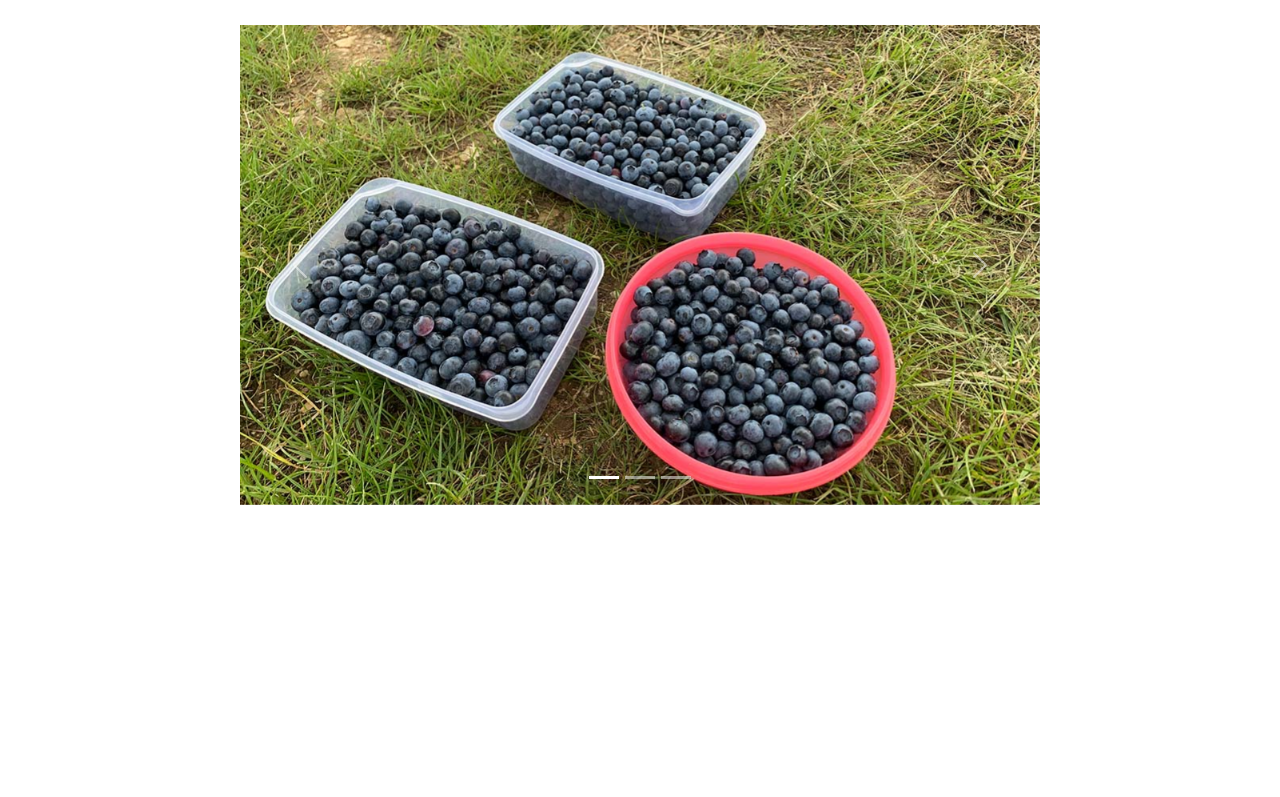
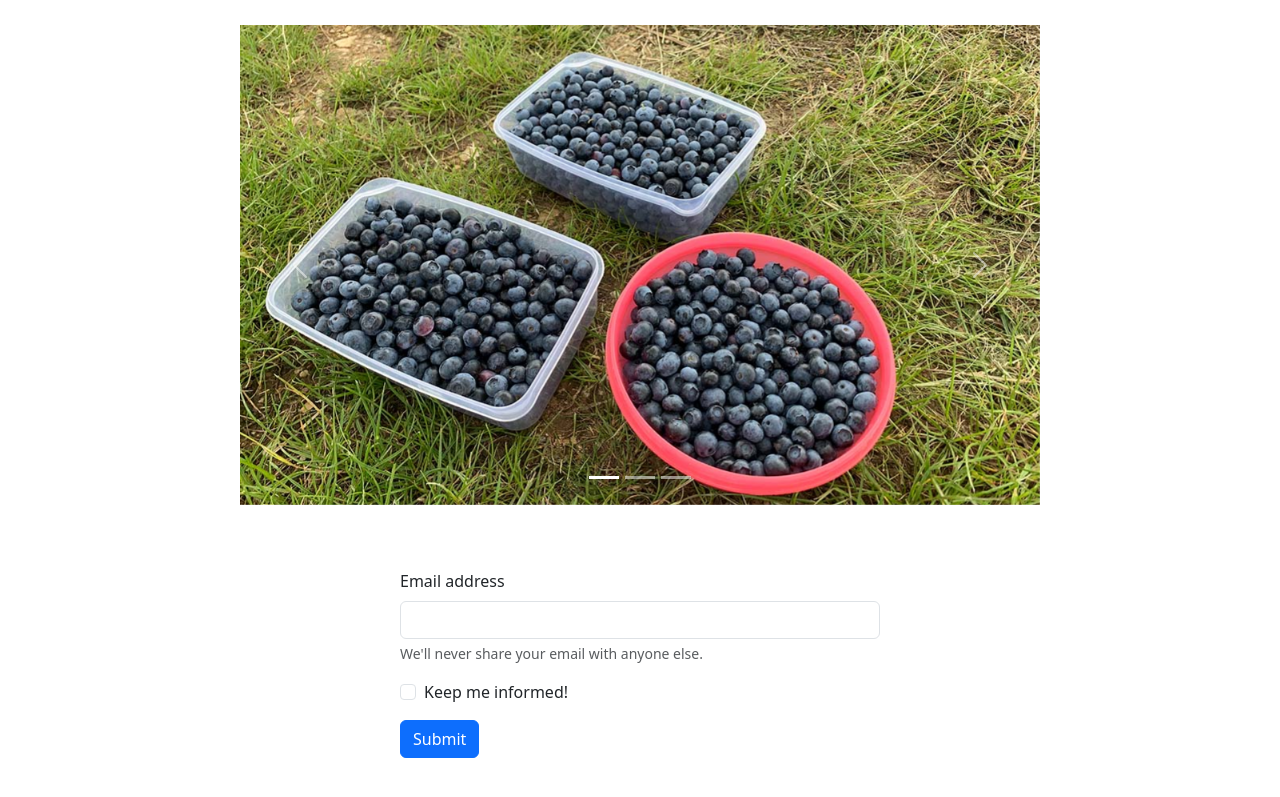
Before and after one commit to Godwin-Chinda/Working-With-Third-Party-Packages, a plain HTML site: page index.html in a window 1280 px wide. Shown: the part 63-860 px from the top of the page. Before the commit the page ends 800 px from the top, so only its background shows below. Drawn offline with nearby package versions, Linux system fonts and the light colour scheme.

Commit message:
added Boostrap forms and Styled in Custom CSS

```diff
--- a/index.html
+++ b/index.html
@@ -11,7 +11,7 @@
       integrity="sha384-GLhlTQ8iRABdZLl6O3oVMWSktQOp6b7In1Zl3/Jr59b6EGGoI1aFkw7cmDA6j6gD"
       crossorigin="anonymous"
     />
-    <link rel="stylesheet" href="styles.css">
+    <link rel="stylesheet" href="styles.css" />
     <script
       src="https://cdn.jsdelivr.net/npm/bootstrap@5.3.0-alpha1/dist/js/bootstrap.bundle.min.js"
       integrity="sha384-w76AqPfDkMBDXo30jS1Sgez6pr3x5MlQ1ZAGC+nuZB+EYdgRZgiwxhTBTkF7CXvN"
@@ -135,6 +135,37 @@
           <span class="visually-hidden">Next</span>
         </button>
       </section>
+      <section id="newsletter-signup">
+        <form>
+          <div class="mb-3">
+            <label for="email" class="form-label"
+              >Email address</label
+            >
+            <input
+              type="email"
+              class="form-control"
+              id="email"
+              aria-describedby="emailHelp"
+              name="email"
+            />
+            <div id="emailHelp" class="form-text">
+              We'll never share your email with anyone else.
+            </div>
+          </div>
+          <div class="mb-3 form-check">
+            <input
+              type="checkbox"
+              class="form-check-input"
+              id="exampleCheck1"
+              name="stay-informed"
+            />
+            <label class="form-check-label" for="exampleCheck1"
+              >Keep me informed!</label
+            >
+          </div>
+          <button type="submit" class="btn btn-primary">Submit</button>
+        </form>
+      </section>
     </main>
   </body>
 </html>
--- a/styles.css
+++ b/styles.css
@@ -9,3 +9,8 @@
     height: 30rem;
     object-fit: cover;
 }
+
+#newsletter-signup {
+    max-width: 30rem;
+    margin: 4rem auto;
+}
```
